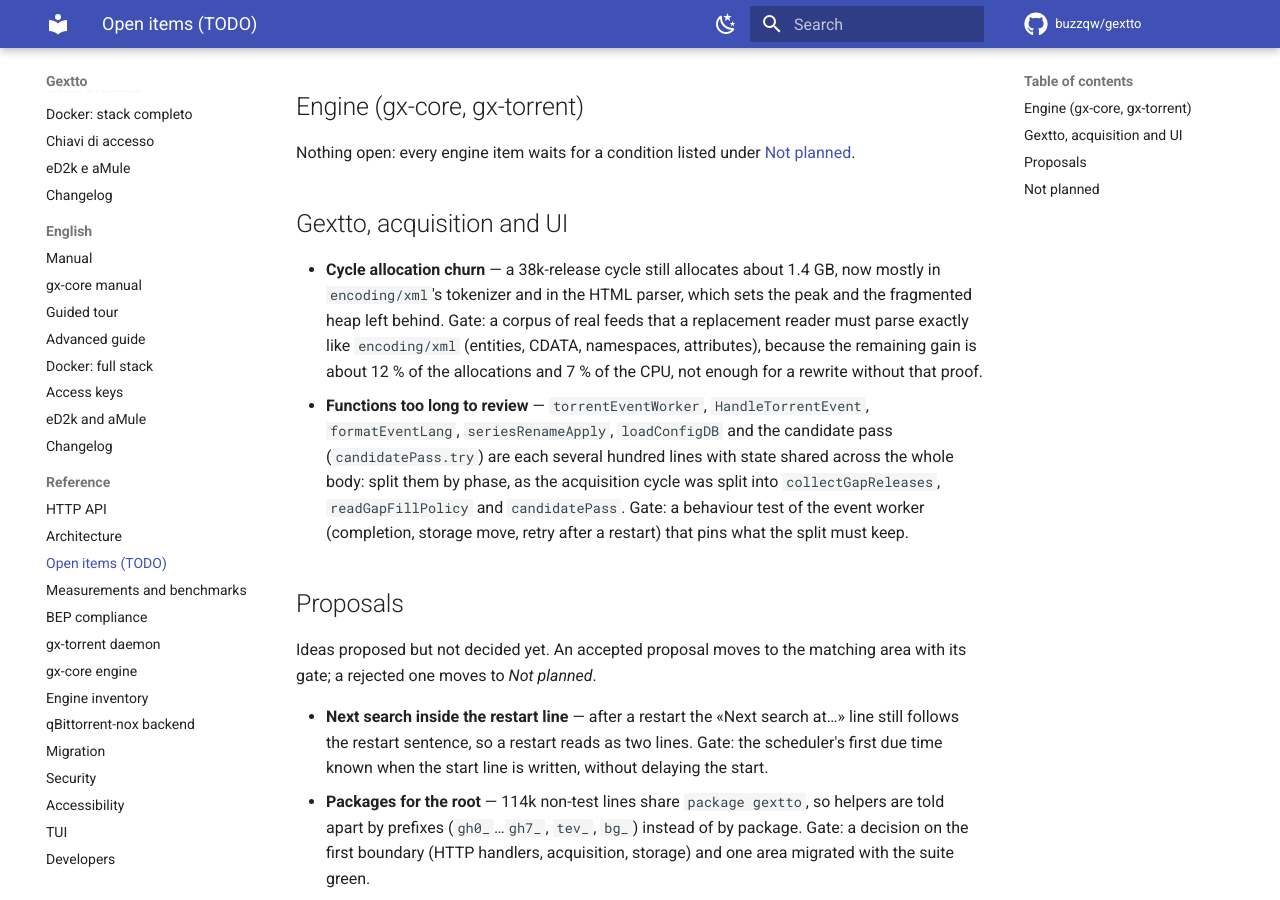
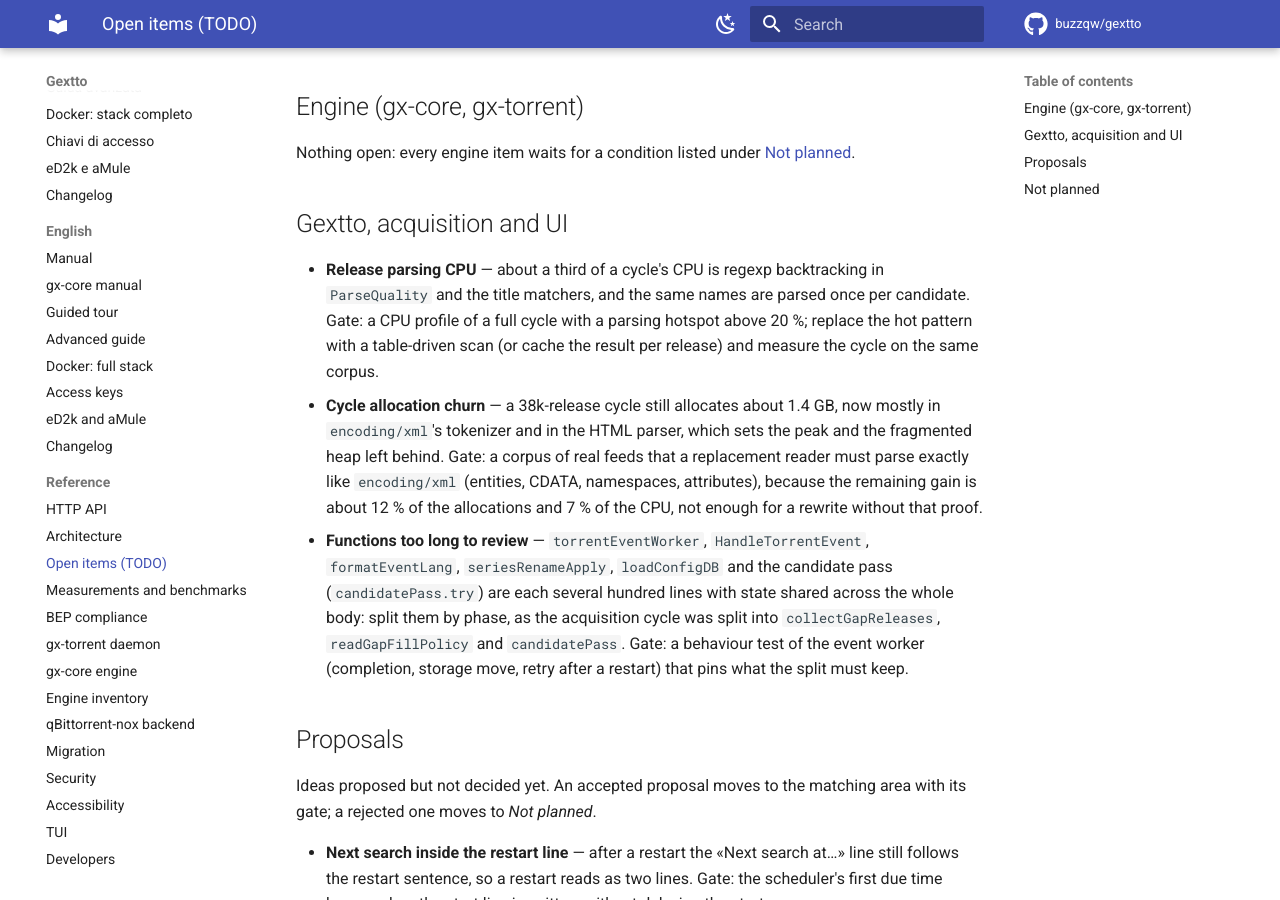
Before and after one commit to buzzqw/gextto, an MkDocs documentation site: the page built from docs/todo.md, in a window 1280 px wide and 900 px high, scrolled down 377 px. Built offline with MkDocs 1.6.1 and Material for MkDocs 9.7.7, drawn with Linux system fonts in a browser that asks for light colours; comment, search, counter and statistics services are not loaded.

Commit message:
docs: record the release-parsing CPU hotspot
A CPU profile of a full cycle puts about a third of the time in regexp
backtracking inside ParseQuality and the title matchers; the item names the
gate for replacing it.

```diff
--- a/docs/todo.md
+++ b/docs/todo.md
@@ -21,6 +21,11 @@ Nothing open: every engine item waits for a condition listed under
 
 ## Gextto, acquisition and UI
 
+- **Release parsing CPU** — about a third of a cycle's CPU is regexp
+  backtracking in `ParseQuality` and the title matchers, and the same names are
+  parsed once per candidate. Gate: a CPU profile of a full cycle with a parsing
+  hotspot above 20 %; replace the hot pattern with a table-driven scan (or
+  cache the result per release) and measure the cycle on the same corpus.
 - **Cycle allocation churn** — a 38k-release cycle still allocates about 1.4 GB,
   now mostly in `encoding/xml`'s tokenizer and in the HTML parser, which sets
   the peak and the fragmented heap left behind. Gate: a corpus of real feeds
```
